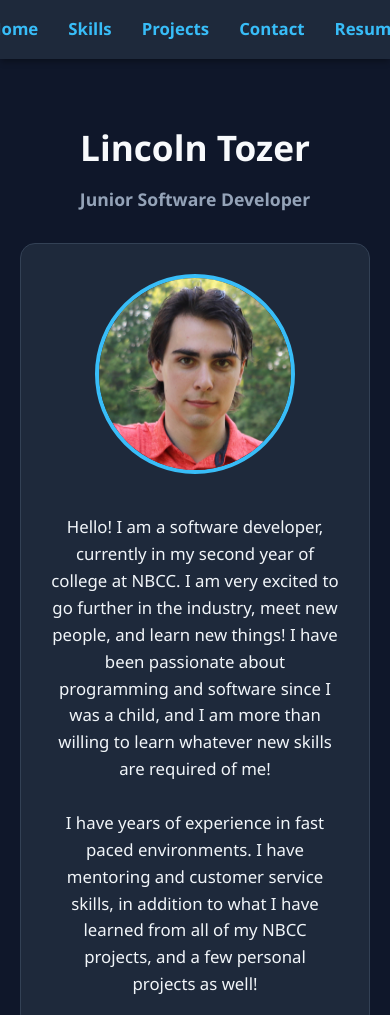
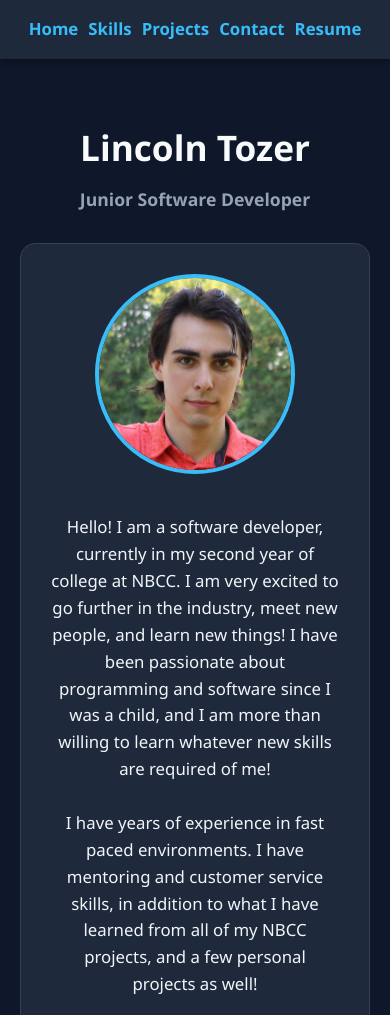
Before and after one commit to LMT2004/LincolnTozer, a plain HTML site: page index.html in a window 390 px wide. Shown: the top 1015 px of the page. Drawn offline with Linux system fonts and the light colour scheme.

Commit message:
Mobile Fix

```diff
--- a/style.css
+++ b/style.css
@@ -353,4 +353,7 @@ h2 {
 .project-logos-small img {
     height: 60px;
 }
+nav {
+    gap: 10px;
 }
+}
```
